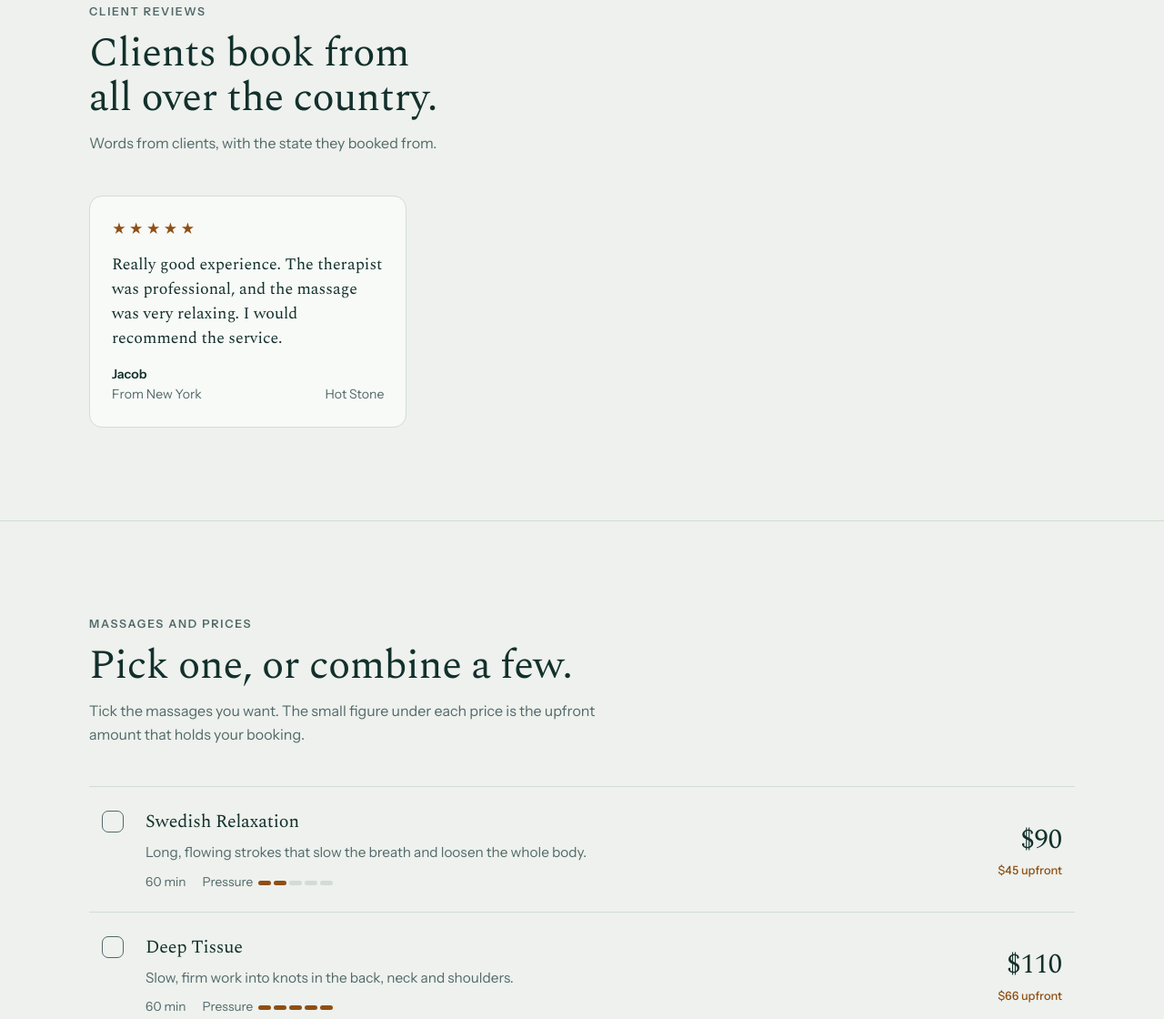
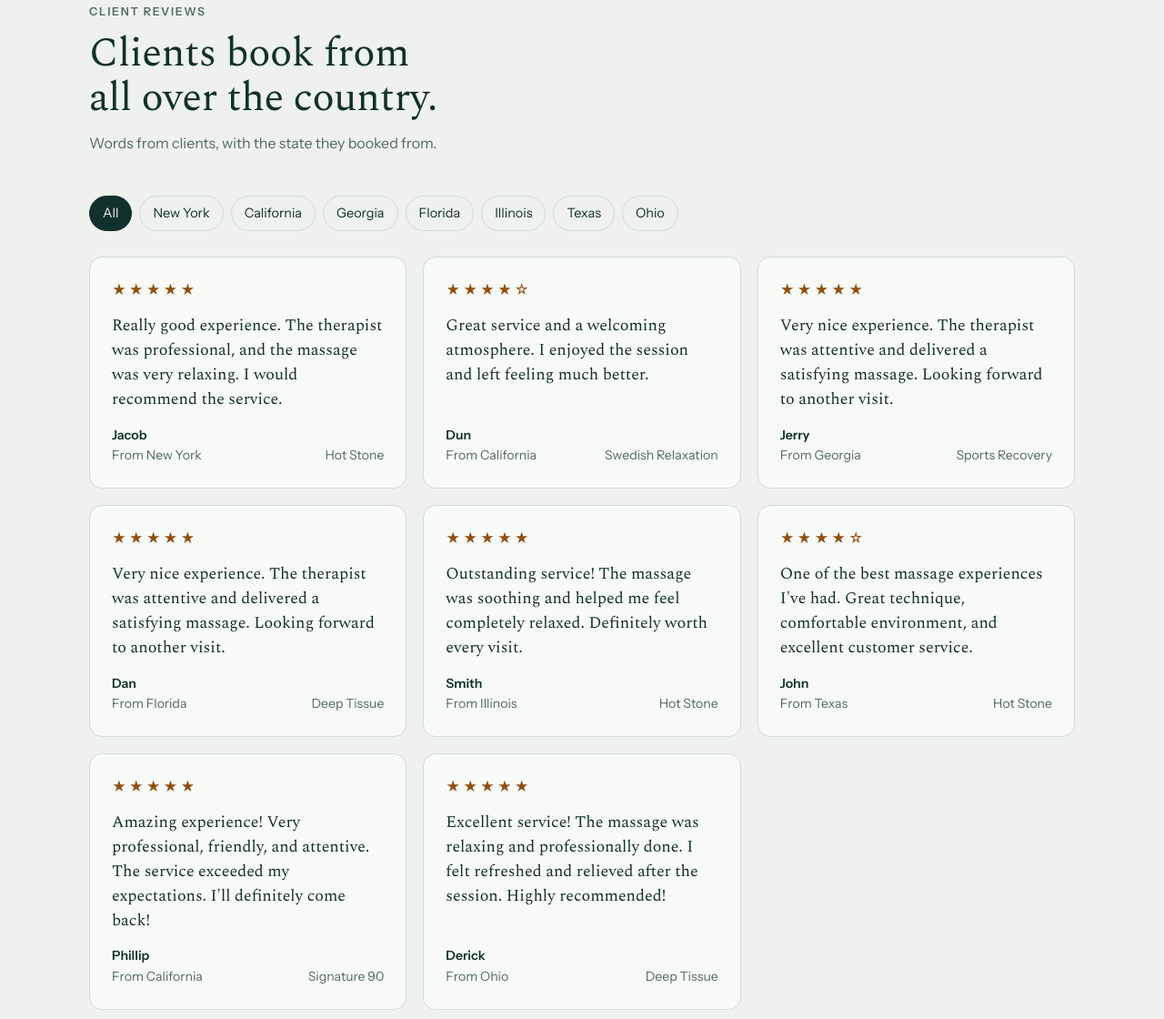
Before and after one commit to godwinbabalola5-ux/lorenettajade, a plain HTML site: page index.html in a window 1280 px wide. Shown: the part 1644-2764 px from the top of the page at 91% size. Drawn offline with nearby package versions, Linux system fonts and the light colour scheme.

Commit message:
Update index.html

```diff
--- a/index.html
+++ b/index.html
@@ -448,13 +448,13 @@ const SERVICES = [
 const REAL_REVIEWS = [
   /* Fill in stars (5 or 4), state, service and the client's own words. A slot with no text or no stars stays hidden. */
   { name:"Jacob", state:"New York", stars:5, service:"Hot Stone", text:"Really good experience. The therapist was professional, and the massage was very relaxing. I would recommend the service." },
-  { name:"Dun",     state:"", stars:0, service:"", text:"" },
-  { name:"Jerry",   state:"", stars:0, service:"", text:"" },
-  { name:"Dan",     state:"", stars:0, service:"", text:"" },
-  { name:"Smith",   state:"", stars:0, service:"", text:"" },
-  { name:"John",    state:"", stars:0, service:"", text:"" },
-  { name:"Phillip", state:"", stars:0, service:"", text:"" },
-  { name:"Derick",  state:"", stars:0, service:"", text:"" }
+  { name:"Dun",     state:"California", stars:4, service:"Swedish Relaxation", text:"Great service and a welcoming atmosphere. I enjoyed the session and left feeling much better." },
+  { name:"Jerry",   state:"Georgia", stars:5, service:"Sports Recovery", text:"Very nice experience. The therapist was attentive and delivered a satisfying massage. Looking forward to another visit." },
+  { name:"Dan",     state:"Florida", stars:5, service:"Deep Tissue", text:"Very nice experience. The therapist was attentive and delivered a satisfying massage. Looking forward to another visit." },
+  { name:"Smith",   state:"Illinois", stars:5, service:"Hot Stone", text:"Outstanding service! The massage was soothing and helped me feel completely relaxed. Definitely worth every visit." },
+  { name:"John",    state:"Texas", stars:4, service:"Hot Stone", text:"One of the best massage experiences I've had. Great technique, comfortable environment, and excellent customer service." },
+  { name:"Phillip", state:"California", stars:5, service:"Signature 90", text:"Amazing experience! Very professional, friendly, and attentive. The service exceeded my expectations. I'll definitely come back!" },
+  { name:"Derick",  state:"Ohio", stars:5, service:"Deep Tissue", text:"Excellent service! The massage was relaxing and professionally done. I felt refreshed and relieved after the session. Highly recommended!" }
 ];
 const SAMPLE_REVIEWS = [
   { name:"Client name", state:"Texas",     stars:5, service:"Deep Tissue",        text:"Sample review. Replace this with what a real client from Texas wrote after their session.", sample:true },
```
